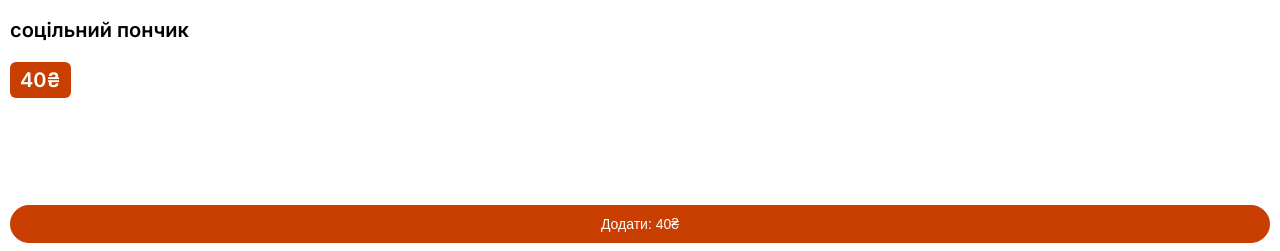
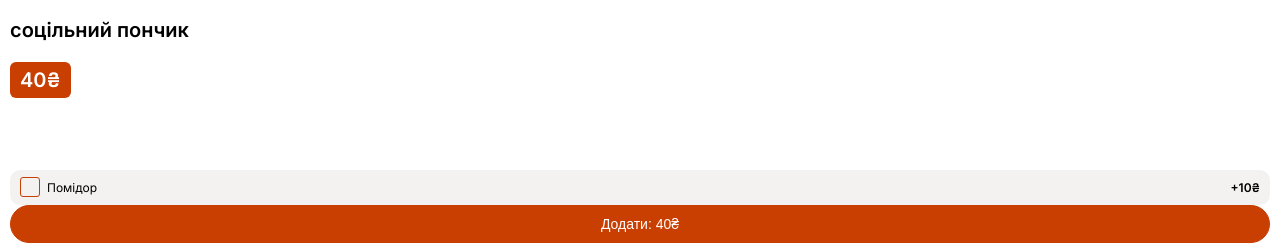
Before and after one commit to ArturTroyanDev/cheburek-shop, a Next.js app: page / in a window 1280 px wide. Shown: the part 1615-1866 px from the top of the page. Built offline with nearby package versions, Linux system fonts and the light colour scheme.

Commit message:
added component FoodSupplements for popup

```diff
--- a/next.config.mjs
+++ b/next.config.mjs
@@ -1,6 +1,7 @@
 /** @type {import('next').NextConfig} */
 const nextConfig = {
     // output: "export",
+    reactStrictMode: true,
 };
 
 export default nextConfig;
--- a/src/components/CardList/CardList.tsx
+++ b/src/components/CardList/CardList.tsx
@@ -1,4 +1,3 @@
-import { Children } from 'react';
 import styles from './CardList.module.scss'
 
 type containerProps = {
@@ -7,11 +6,9 @@ type containerProps = {
 
 export function CardList(props: containerProps) {
     return (
-        <>
-            <div className={styles.list}>
-                {props.children}
-            </div>
-        </>
+        <div className={styles.list}>
+            {props.children}
+        </div>
     )
 
 }
--- /dev/null
+++ b/src/components/FoodSupplements/FoodSupplements.tsx
@@ -0,0 +1,25 @@
+import styles from './foodSuplements.module.scss'
+
+
+type containerProps = {
+    name?: string,
+    price?: number,
+
+};
+
+export function FoodSupplements({ name, price }: containerProps) {
+    return (
+        <div className={styles.layout}>
+            <div className={styles.block}>
+                <label className={styles.container}>
+                    {name}
+                    <input className={styles.checkbox} type="checkbox" id="horns" name="horns" />
+                    <span className={styles.checkmark}></span>
+                </label>
+            </div>
+
+            <div className={styles.price}>{"+" + price + "₴"}</div>
+        </div>
+    )
+
+}
--- /dev/null
+++ b/src/components/FoodSupplements/foodSuplements.module.scss
@@ -0,0 +1,84 @@
+.layout {
+    display: flex;
+    align-items: center;
+    justify-content: space-between;
+    padding: 10px;
+    width: 100%;
+    background: rgba(244, 241, 241, 1);
+    border-radius: 10px;
+
+    .block {
+        display: flex;
+        gap: 8px;
+    }
+
+    .container {
+        display: block;
+        position: relative;
+        padding: 0px 0px 0px 27px;
+        // cursor: pointer;
+        -webkit-user-select: none;
+        -moz-user-select: none;
+        -ms-user-select: none;
+        user-select: none;
+
+    }
+
+    .container input {
+        position: absolute;
+        opacity: 0;
+        cursor: pointer;
+        height: 0;
+        width: 0;
+    }
+
+    .checkmark {
+        position: absolute;
+        top: -3px;
+        left: 0;
+        height: 20px;
+        width: 20px;
+        border: 1px solid rgba(201, 62, 1, 1);
+        border-radius: 3px;
+    }
+
+    /* On mouse-over, add a grey background color */
+    .container:hover input~.checkmark {
+
+    }
+
+    .container input:checked~.checkmark {
+        background: rgba(201, 62, 1, 1);
+
+    }
+
+    /* Create the checkmark/indicator (hidden when not checked) */
+    .checkmark:after {
+        content: "";
+        position: absolute;
+        display: none;
+    }
+
+    /* Show the checkmark when checked */
+    .container input:checked~.checkmark:after {
+        display: block;
+    }
+
+    /* Style the checkmark/indicator */
+    .container .checkmark:after {
+        left: 6px;
+        top: 2.2px;
+        width: 6px;
+        height: 12px;
+        border: solid white;
+        border-width: 0px 2px 2px 0;
+        // border-radius: 0px;
+        // -webkit-transform: rotate(45deg);
+        // -ms-transform: rotate(45deg);
+        transform: rotate(45deg);
+    }
+
+    .price {
+        font-weight: 600;
+    }
+}
--- a/src/components/ProductPopup/ProductPopup.tsx
+++ b/src/components/ProductPopup/ProductPopup.tsx
@@ -4,6 +4,7 @@ import Image from "next/image";
 import classNames from 'classnames';
 import { Button } from "../Button/Button";
 import { useContextValue } from "@/context/ContextValue";
+import { FoodSupplements } from "../FoodSupplements/FoodSupplements";
 
 type Props = {
     active: boolean,
@@ -35,7 +36,7 @@ export function ProductPopup({ active, setActive, image, title, price, children
         [styles.active]: active
     });
 
-    console.log(productCount)
+    // console.log(productCount)
 
     return (
         <div className={isPopupActive} onClick={() => setActive(false)}>
@@ -48,7 +49,7 @@ export function ProductPopup({ active, setActive, image, title, price, children
                         src={image}
                         alt="cheburek"
                         width={300}
-                        height={260}
+                        height={328}
                     />
                     <div className={styles.info}>
                         <h4 className={styles.title}>
@@ -59,6 +60,9 @@ export function ProductPopup({ active, setActive, image, title, price, children
                         </div>
                     </div>
                 </div>
+
+                <FoodSupplements name={"Помідор"} price={10} />
+
                 <Button style={styles.button} onClick={click}>{"Додати: " + price + "₴"}</Button>
             </div>
         </div>
```
Also changed, not shown: src/components/ProductCard/ProductCard.tsx (+0 -18 lines).
